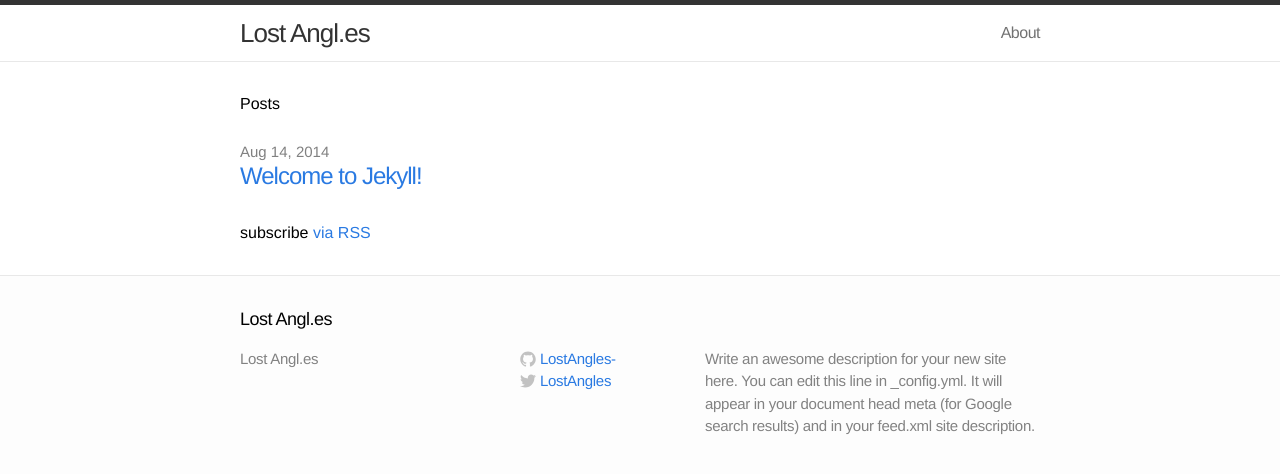
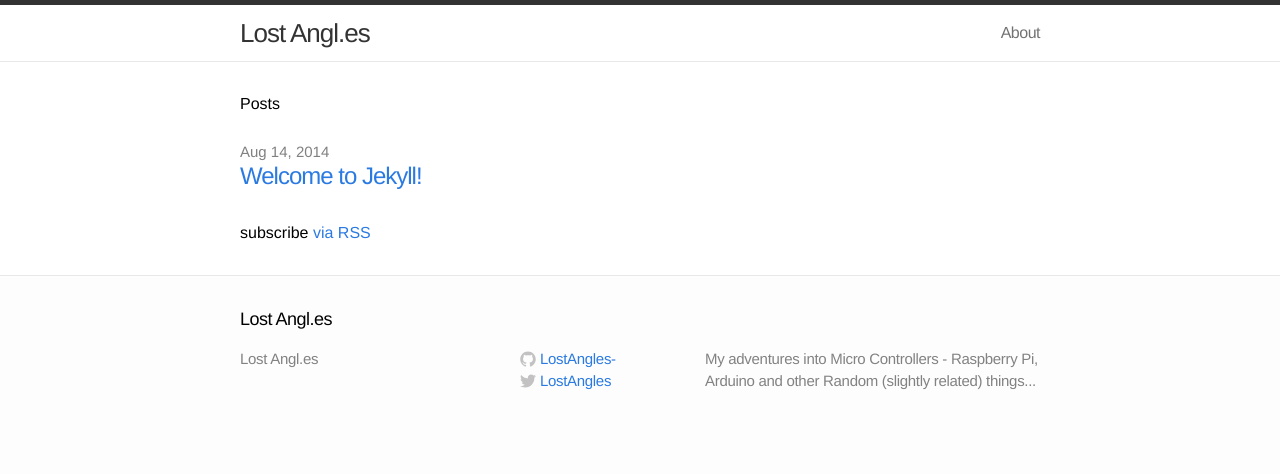
Before and after one commit to LostAngles-/lostangles-.github.io, a Jekyll site: the page built from index.html, in a window 1280 px wide. Shown: the top 474 px of the page. Built offline with Jekyll 4.4.1, drawn with Linux system fonts in a browser that asks for light colours.

Commit message:
Update _config.yml

```diff
--- a/_config.yml
+++ b/_config.yml
@@ -1,7 +1,7 @@
 # Site settings
 title: Lost Angl.es
 # email: your-email@domain.com
-description: "Write an awesome description for your new site here. You can edit this line in _config.yml. It will appear in your document head meta (for Google search results) and in your feed.xml site description."
+description: "My adventures into Micro Controllers - Raspberry Pi, Arduino and other Random (slightly related) things..."
 # baseurl: "/"
 url: "http://lostangl.es"
 twitter_username: LostAngles
```
